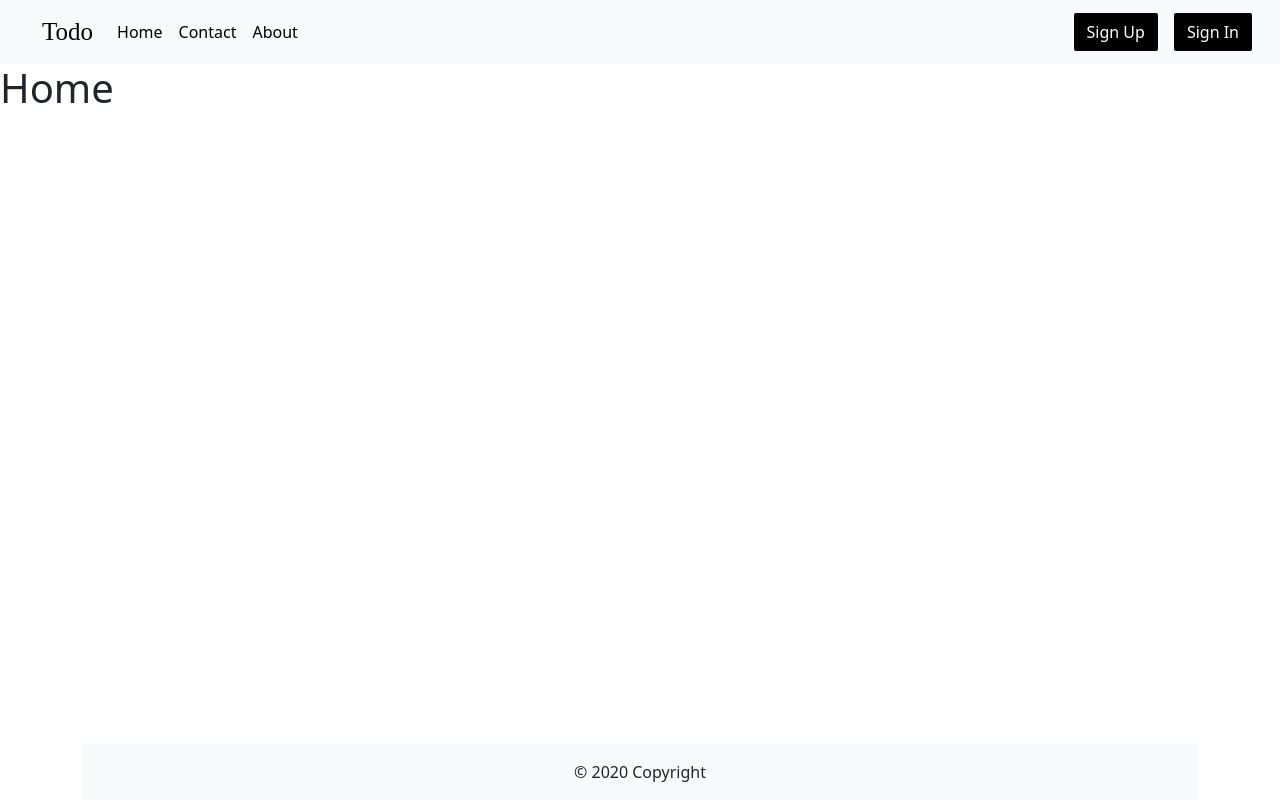
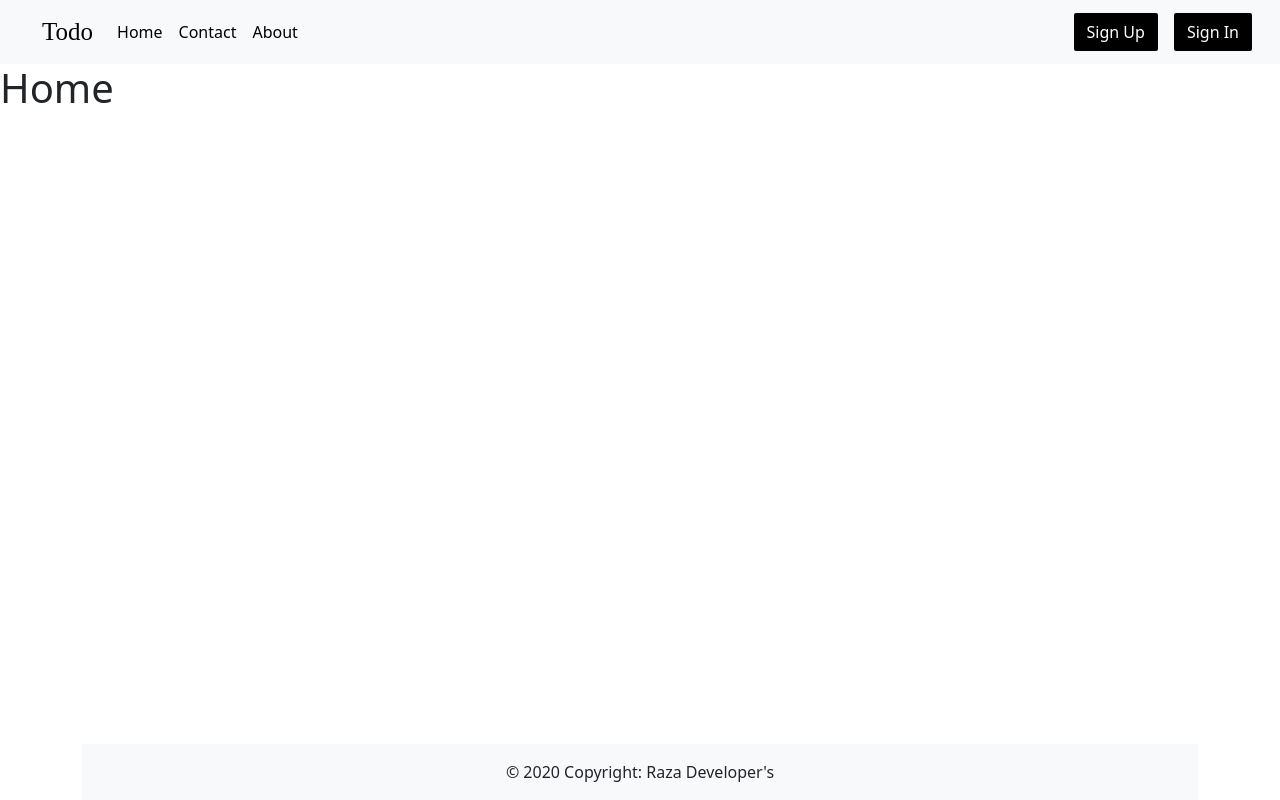
Before and after one commit to Ali-Raza-Gill/Todo-with-CRUD, a React (Create React App) app: page / in a window 1280 px wide. Built offline with nearby package versions, Linux system fonts and the light colour scheme.

Commit message:
some changes are done

```diff
--- a/src/Components/Footer/Footer.js
+++ b/src/Components/Footer/Footer.js
@@ -7,7 +7,7 @@ export default function Footer() {
         <div className="col">
           <footer class="bg-light text-center text-lg-start">
             <div class="text-center p-3" style={{ backgroundColor: "rgba(0, 0, 0, 0.2);" }}>
-              © 2020 Copyright
+              © 2020 Copyright: Raza Developer's
             </div>
           </footer>
         </div>
```
